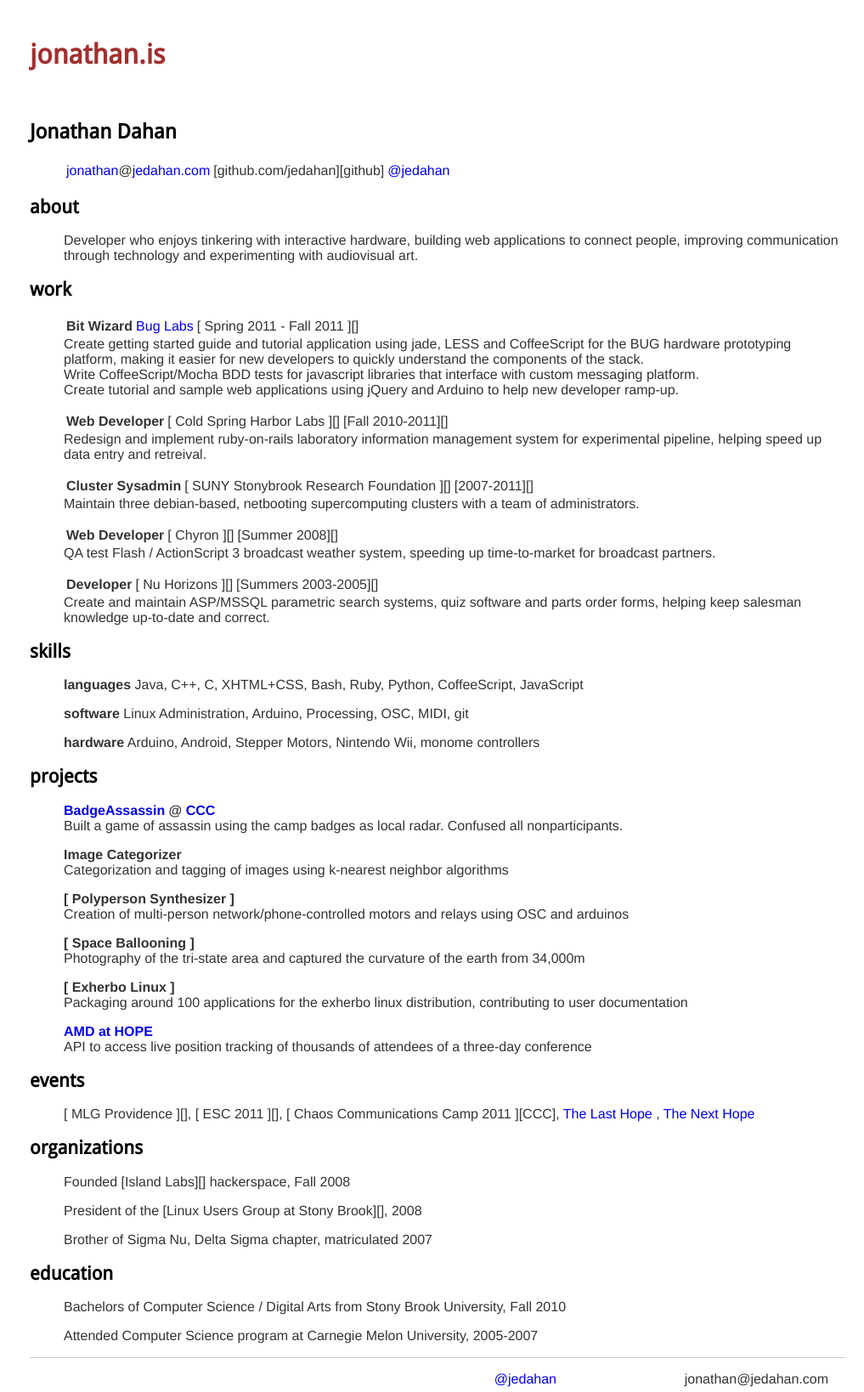
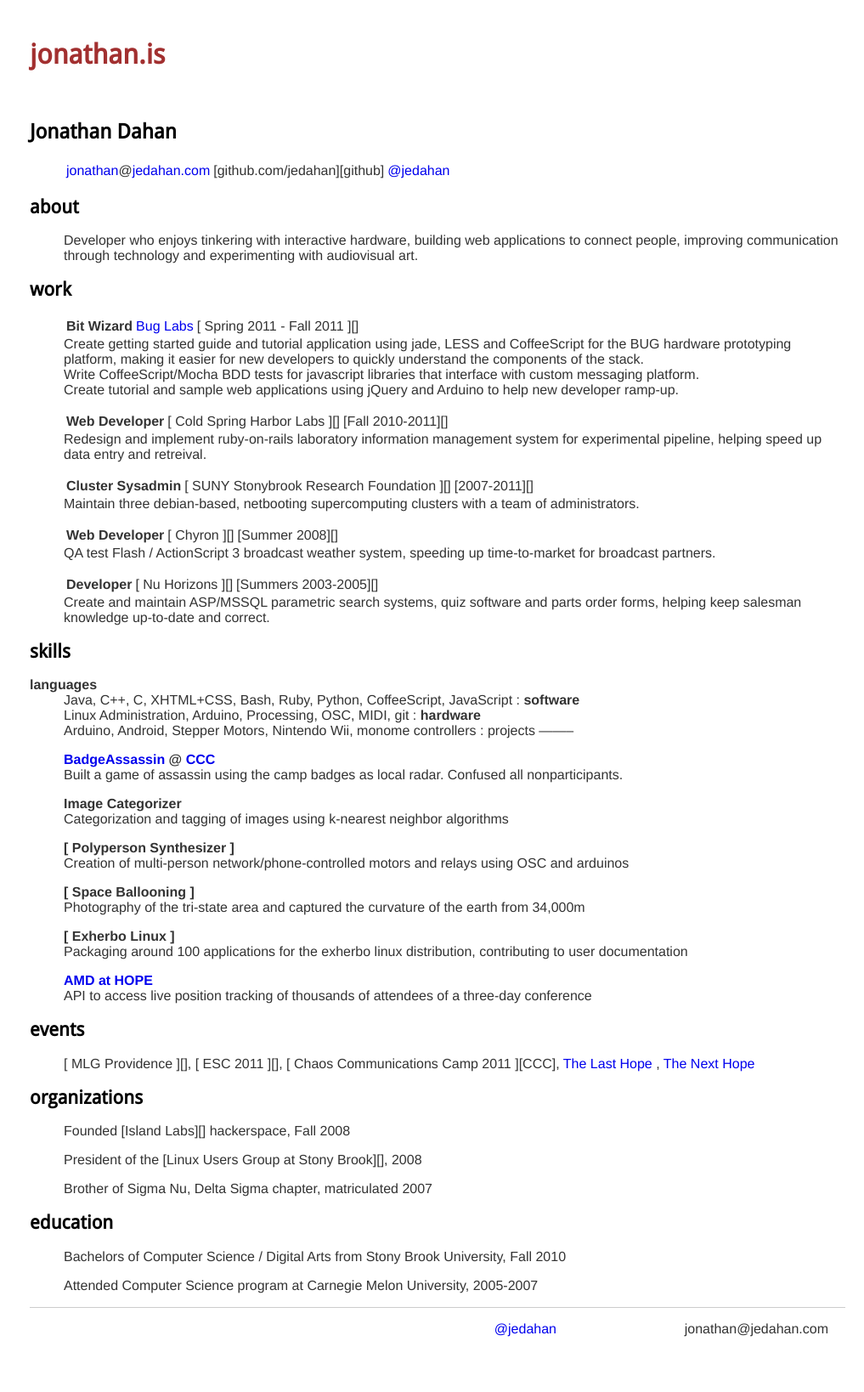
Before and after one commit to jedahan/jedahan.github.com, a Jekyll site: the page built from resume/index.md, in a window 1280 px wide. Shown: the whole page at 85% size, without its empty margins (125-1142 px from the left). Built offline with Jekyll 4.4.1, drawn with Linux system fonts in a browser that asks for light colours; after the commit the page ends 1579 px from its top, so only the background shows below that.

```diff
--- a/resume/index.md
+++ b/resume/index.md
@@ -41,10 +41,15 @@ work
 skills
 ------
 
- * __languages__  Java, C++, C, XHTML+CSS, Bash, Ruby, Python, CoffeeScript, JavaScript
- * __software__   Linux Administration, Arduino, Processing, OSC, MIDI, git
- * __hardware__   Arduino, Android, Stepper Motors, Nintendo Wii, monome controllers
-
+ __languages__
+ :  Java, C++, C, XHTML+CSS, Bash, Ruby, Python, CoffeeScript, JavaScript
+ :
+ __software__
+ :   Linux Administration, Arduino, Processing, OSC, MIDI, git
+ :
+ __hardware__
+ :   Arduino, Android, Stepper Motors, Nintendo Wii, monome controllers
+ :
 projects
 --------
 
```
